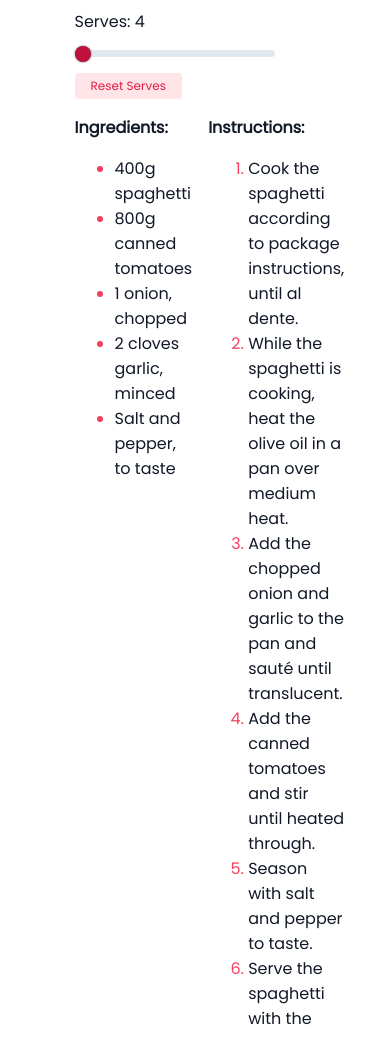
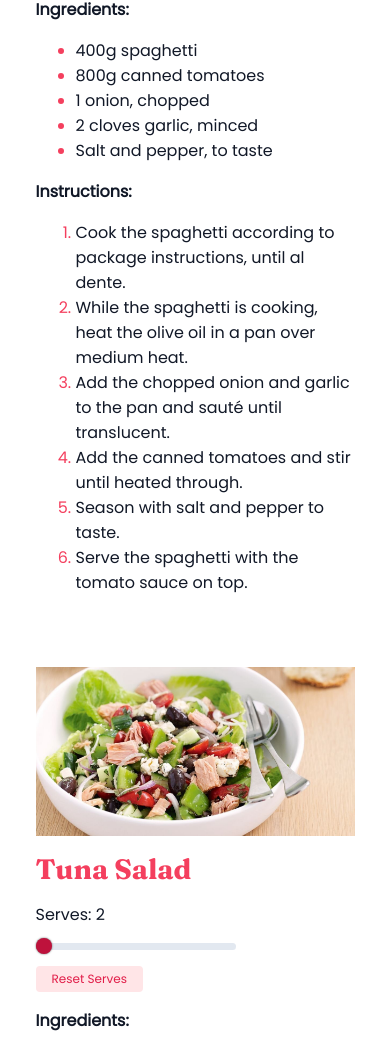
Before and after one commit to miguelbcodes/RecipesBlogJs, a plain HTML site: page index.html in a window 390 px wide. Shown: the part 503-1540 px from the top of the page. Drawn offline with Linux system fonts and the light colour scheme.

Commit message:
feat: add responsive styling

```diff
--- a/style.css
+++ b/style.css
@@ -156,3 +156,18 @@ main {
 .list__instruction::marker {
   color: var(--clr-rose-500);
 }
+
+@media screen and (max-width: 640px) {
+  main {
+    padding: 1.5rem 5vw 0 5vw;
+  }
+  .recipe__heading-h3 {
+    font-size: 1.75em;
+  }
+  .recipe__image {
+    height: 20vh;
+  }
+  .recipe__container-info {
+    grid-template-columns: 1fr;
+  }
+}
```
